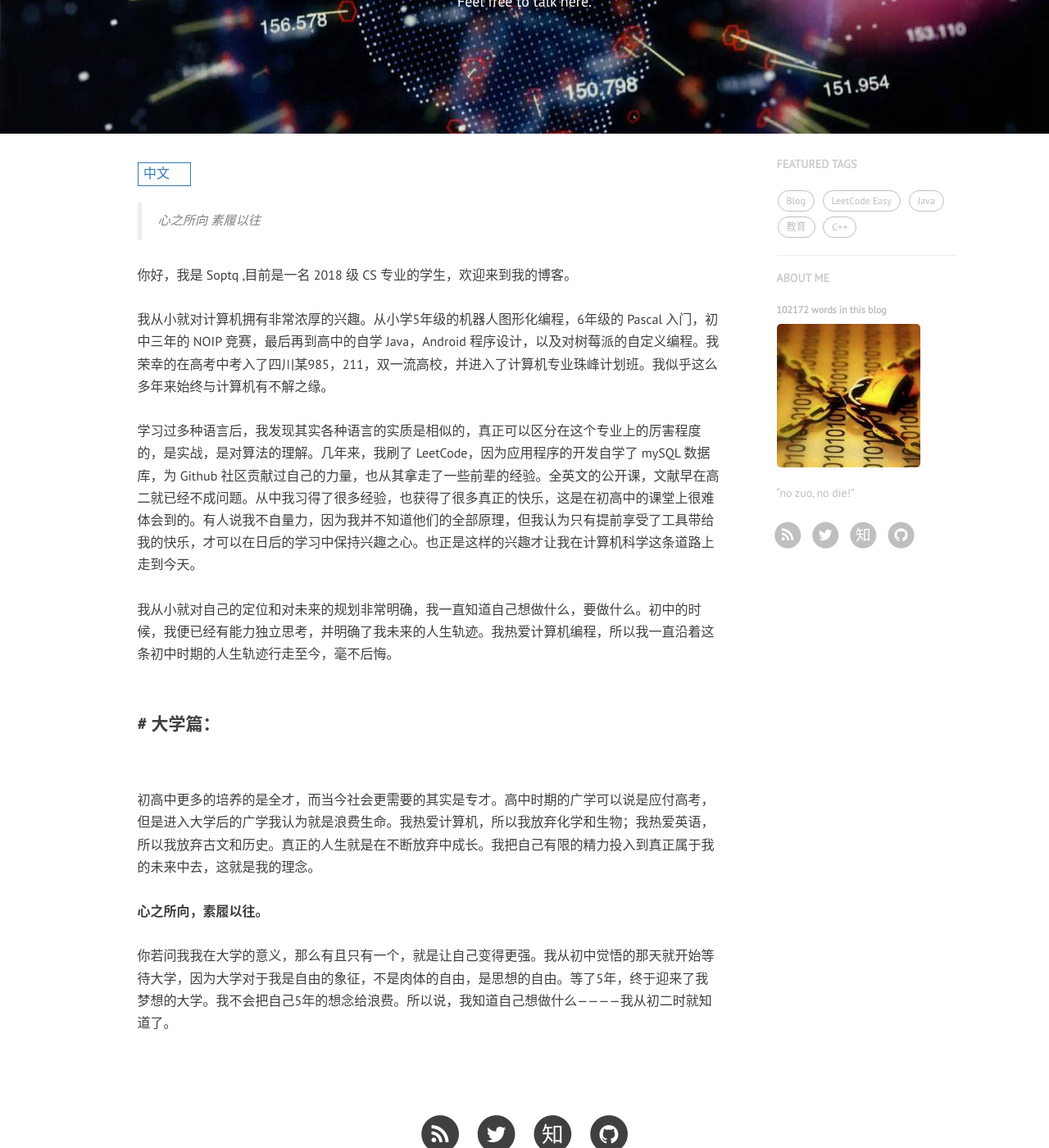
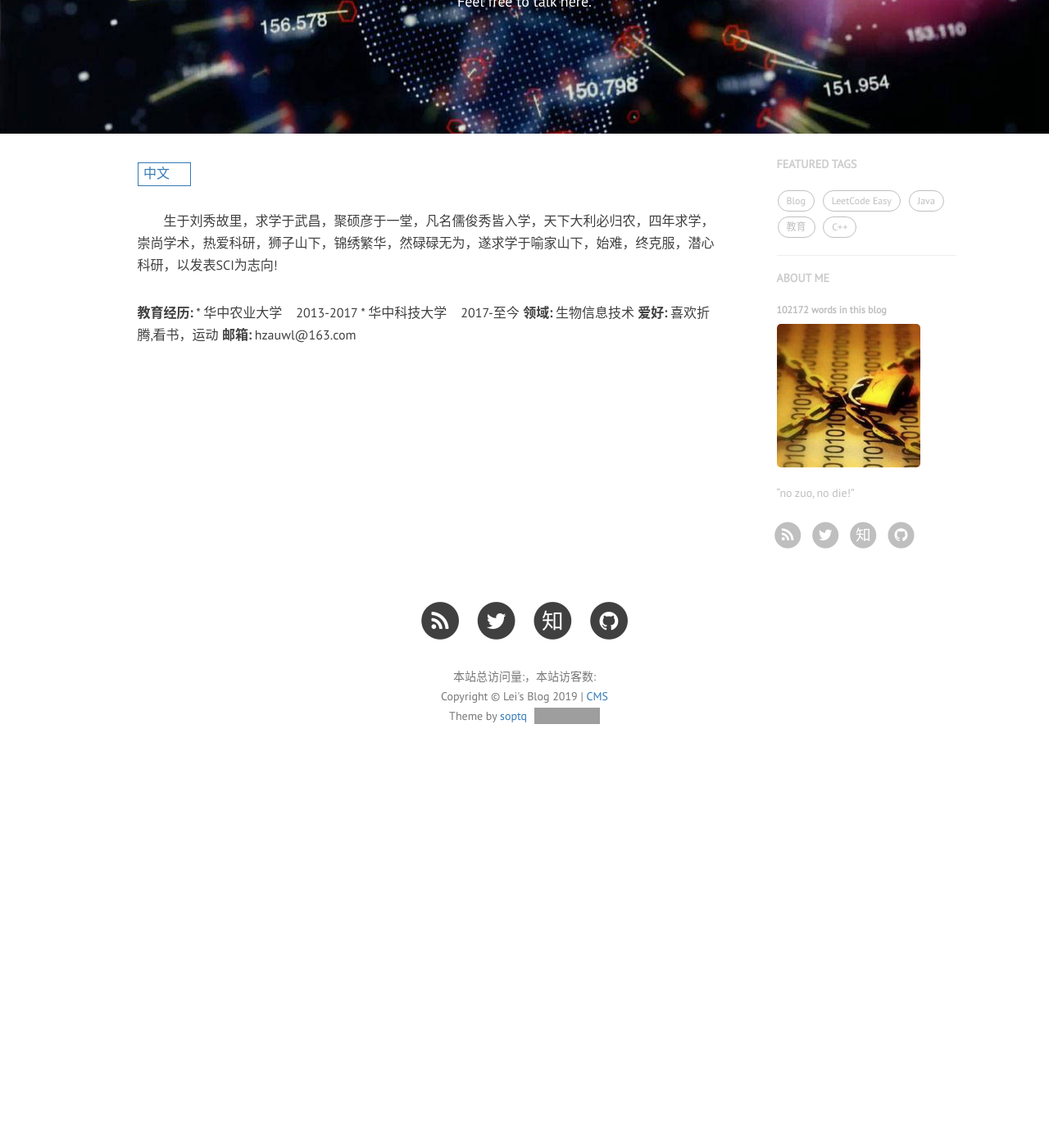
Before and after one commit to neolei/neolei.github.io, a Jekyll site: the page built from about.html, in a window 1280 px wide and 1400 px high, scrolled down 255 px. Shown: the whole window at 82% size. Built offline with Jekyll 4.4.1, drawn with Linux system fonts in a browser that asks for light colours; nearby versions of some CDN libraries; comment, search, counter and statistics services are not loaded; after the commit the page ends 1233 px from its top, so only the background shows below that; grey boxes are pictures that could not be loaded.

Commit message:
fix my about

```diff
--- a/about.html
+++ b/about.html
@@ -13,53 +13,32 @@ header-img: "img/about-bg.jpg"
 
 <!-- Chinese Version -->
 <div class="zh post-container">
-    <blockquote>
-        心之所向
-        素履以往
-    </blockquote>
-    <p>
-    你好，我是 Soptq ,目前是一名 2018 级 CS 专业的学生，欢迎来到我的博客。
-    <br><br>
-    我从小就对计算机拥有非常浓厚的兴趣。从小学5年级的机器人图形化编程，6年级的 Pascal 入门，初中三年的 NOIP 竞赛，最后再到高中的自学 Java，Android 程序设计，以及对树莓派的自定义编程。我荣幸的在高考中考入了四川某985，211，双一流高校，并进入了计算机专业珠峰计划班。我似乎这么多年来始终与计算机有不解之缘。
-    <br><br>
-    学习过多种语言后，我发现其实各种语言的实质是相似的，真正可以区分在这个专业上的厉害程度的，是实战，是对算法的理解。几年来，我刷了 LeetCode，因为应用程序的开发自学了 mySQL 数据库，为 Github 社区贡献过自己的力量，也从其拿走了一些前辈的经验。全英文的公开课，文献早在高二就已经不成问题。从中我习得了很多经验，也获得了很多真正的快乐，这是在初高中的课堂上很难体会到的。有人说我不自量力，因为我并不知道他们的全部原理，但我认为只有提前享受了工具带给我的快乐，才可以在日后的学习中保持兴趣之心。也正是这样的兴趣才让我在计算机科学这条道路上走到今天。
-    <br><br>
-    我从小就对自己的定位和对未来的规划非常明确，我一直知道自己想做什么，要做什么。初中的时候，我便已经有能力独立思考，并明确了我未来的人生轨迹。我热爱计算机编程，所以我一直沿着这条初中时期的人生轨迹行走至今，毫不后悔。
-    <br><br>
-    <h4># 大学篇：</h4>
-    <br><br>
-    初高中更多的培养的是全才，而当今社会更需要的其实是专才。高中时期的广学可以说是应付高考，但是进入大学后的广学我认为就是浪费生命。我热爱计算机，所以我放弃化学和生物；我热爱英语，所以我放弃古文和历史。真正的人生就是在不断放弃中成长。我把自己有限的精力投入到真正属于我的未来中去，这就是我的理念。
-    <br><br>
-    <strong>心之所向，素履以往。</strong>
-    <br><br>
-    你若问我我在大学的意义，那么有且只有一个，就是让自己变得更强。我从初中觉悟的那天就开始等待大学，因为大学对于我是自由的象征，不是肉体的自由，是思想的自由。等了5年，终于迎来了我梦想的大学。我不会把自己5年的想念给浪费。所以说，我知道自己想做什么————我从初二时就知道了。
-    </p>
+    <p style="text-indent:2em">生于刘秀故里，求学于武昌，聚硕彦于一堂，凡名儒俊秀皆入学，天下大利必归农，四年求学，崇尚学术，热爱科研，狮子山下，锦绣繁华，然碌碌无为，遂求学于喻家山下，始难，终克服，潜心科研，以发表SCI为志向!</p>
+    <b>教育经历:</b>
+    * 华中农业大学&nbsp;&nbsp;&nbsp;&nbsp;2013-2017
+    * 华中科技大学&nbsp;&nbsp;&nbsp;&nbsp;2017-至今
+
+    <b>领域:</b>&nbsp;生物信息技术
+
+    <b>爱好:</b>&nbsp;喜欢折腾,看书，运动
+
+    <b>邮箱:</b>&nbsp;hzauwl@163.com
 </div>
 
 <!-- English Version -->
 <div class="en post-container">
-    <blockquote>
-        The future that you will think
-        The place that you will go
-    </blockquote>
+    <p>
+        My name is Neio lei from Wuhan. Welcome to my blog.
+    </p>
+    <b>Education:</b>
+    * HZAU&nbsp;&nbsp;&nbsp;&nbsp;2013-2017
+    * HUST&nbsp;&nbsp;&nbsp;&nbsp;2017-至今
 
-    <p>
-        Hi, my name is Soptq. Cuttently i am a student learning CS. Welcome to my blog.
-    <br><br>
-    I was attracted by Computer Science when i was very young. It begins with the GUI-coding for robots when i was in primary school, NOIP when i was in middle school,  learning Java & Android Studio, coding for PI when i was in high school. I was very honored to have a good grade during CEE and get into a very grate university, and get into the top class of Computer Science Subject. It seems like i always have a “weird” relationship with CS.
-    <br><br>
-    After learning multiple languages, I found that all languages are actually the same, the real difference between Bill Gates and me is the understanding of coding, the understanding of algorithms. These years i had done LeetCode, i had learned mySQL because of the developing of my Android Application, i also had contributed something to Github community. The classes and documents that in English are even not a problem for me. I gained experience from them, and happiness as well. Some said i do something that beyond my ability, but i believe only benefit from tools first, can we contain the interests when my learn the basic of them.
-    <br><br>
-    I always have a very clear images of myself and know exactly what i want to do in the future. i know what i want to do, and what i need to do as well. when i was in middle school, i had already known what is my life goals, and sticked to it until now.
-    <br><br>
-    <h4># University</h4>
-    <br><br>
-    Middle schools and high schools are fostering students that can do everything, but i think society needs people can do one thing very well.  Learning everything in university is a waste of life! I love CS, so i give physics up; I love English, so i give Chinese up. life is getting stronger along the road of giving up. I will contribute my limited life time to my future.
-    <br><br>
-    <strong>The future that you will think The place that you will go</strong>
-    <br><br>
-    If you ask me about the meaning of university, i can say and only say th make myself stronger. i was wondering the life in university since i was in middle school, because university for me, is a symbol of freedom, not the freedom for body, but for mind.I will not waste my wonders. As i said, i know what i want to do —— since middle school.
-    </p>
+    <b>Field of Research:</b>&nbsp;bioinformatics, ML
+
+    <b>Hobbies:</b>&nbsp;Reading, playing Games
+
+    <b>Email:</b>&nbsp;hzauwl@163.com
 
 </div>
 
```
